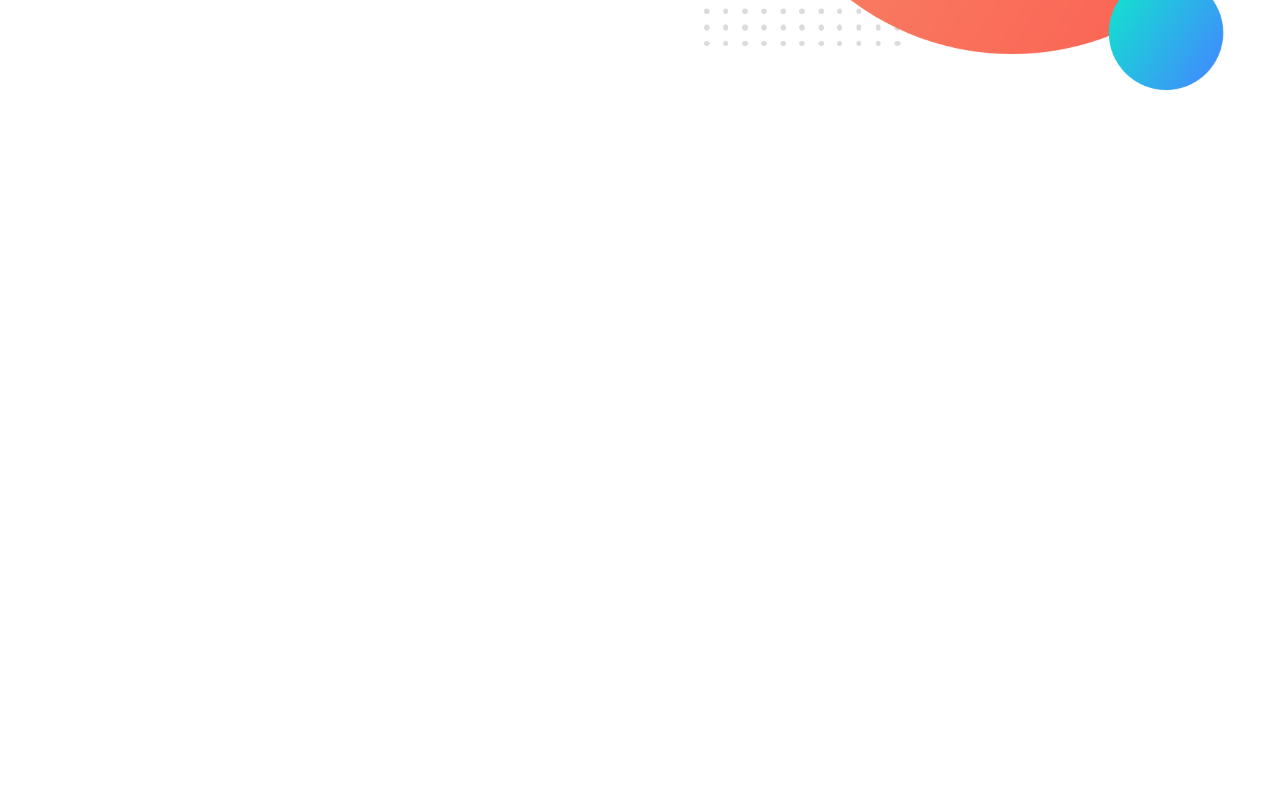
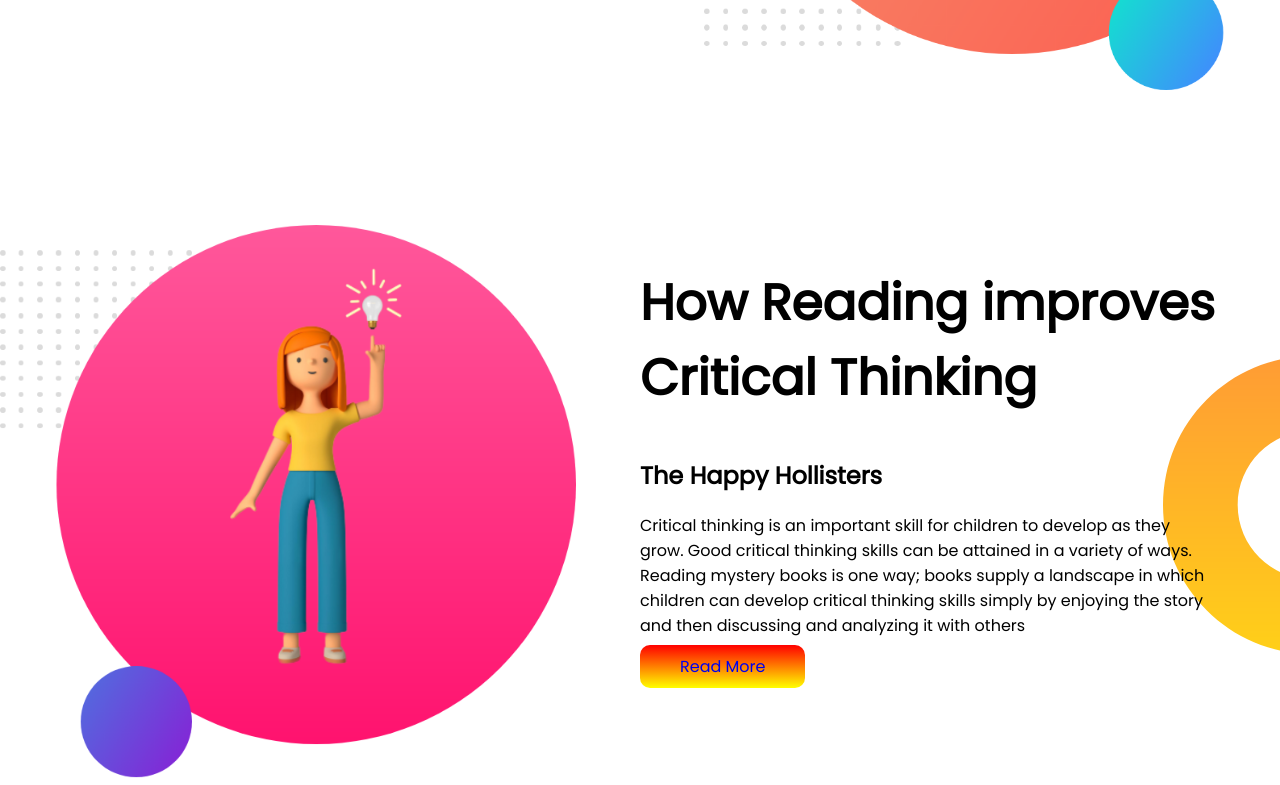
Before and after one commit to himelislam/professional-portfolio, a plain HTML site: page index.html in a window 1280 px wide. Shown: the part 482-1267 px from the top of the page. Before the commit the page ends 800 px from the top, so only its background shows below. Drawn offline with Linux system fonts and the light colour scheme.

Commit message:
dream area

```diff
--- a/index.html
+++ b/index.html
@@ -23,5 +23,18 @@
             <img src="images/1.png" alt="reading books">
         </div>
    </section>
+
+   <section id="dream-area">
+       <div class="dream-area-part">
+            <img src="images/2.png" alt="thought">
+       </div>
+       <div class="dream-area-part">
+            <h1>How Reading improves Critical Thinking</h1>
+            <h2>The Happy Hollisters</h2>
+            <p>Critical thinking is an important skill for children to develop as they grow. Good critical thinking skills can be attained in a variety of ways. Reading mystery books is one way; books supply a landscape in which children can develop critical thinking skills simply by enjoying the story and then discussing and analyzing it with others</p>
+            <a class="link-color" href="https://thehappyhollisters.com/reading-for-critical-thinking/">Read More</a>
+       </div>
+
+   </section>
 </body>
 </html>
--- a/style.css
+++ b/style.css
@@ -6,6 +6,7 @@ body{
     display: flex;
     background-image:url(images/top-banner.png);
     background-repeat: no-repeat;
+    margin-bottom: 10%;
 }
 .header-part{
     width: 50%;
@@ -26,3 +27,16 @@ h1{
 .header-part img{
     width: 100%;
 }
+#dream-area{
+    display: flex;
+    background-image: url(images/dream-bg.png);
+    background-repeat: no-repeat;
+    background-position:right;
+}
+.dream-area-part{
+    width: 50%;
+    padding-right: 5%;
+}
+.dream-area-part img{
+    width: 100%;
+}
```
